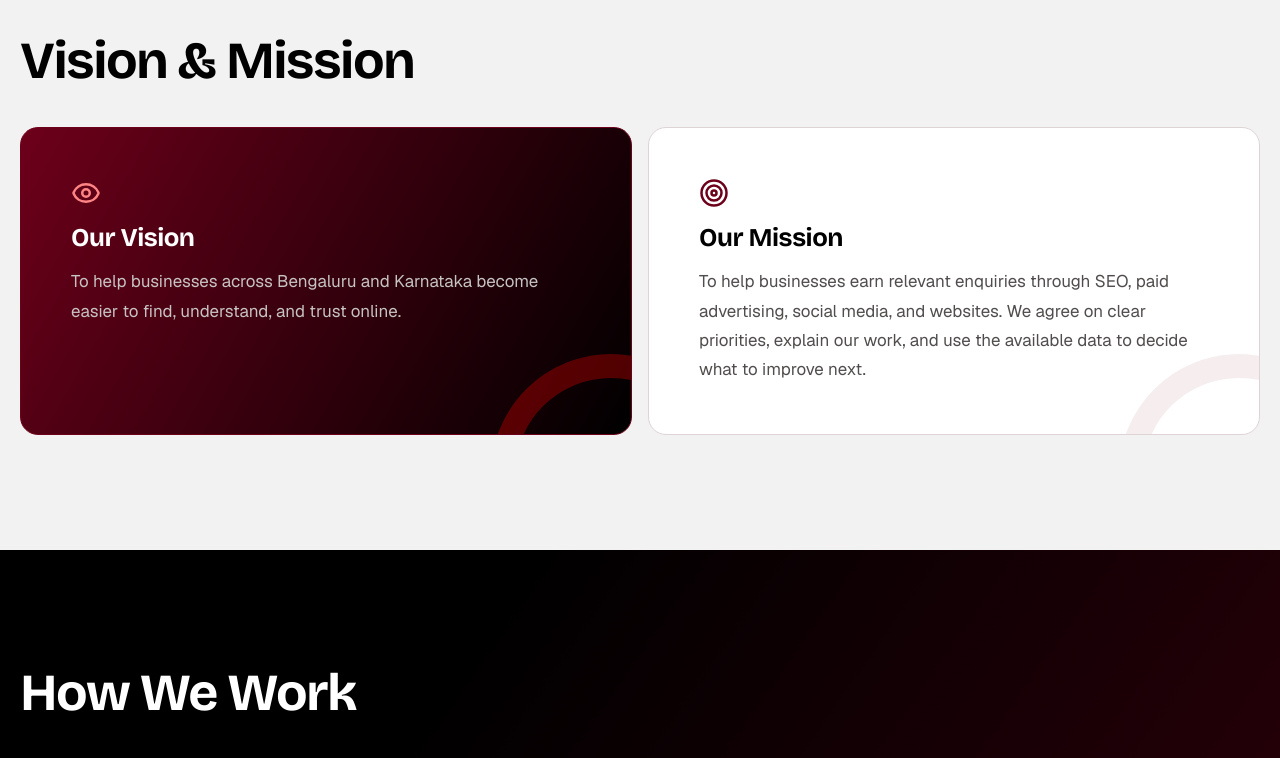
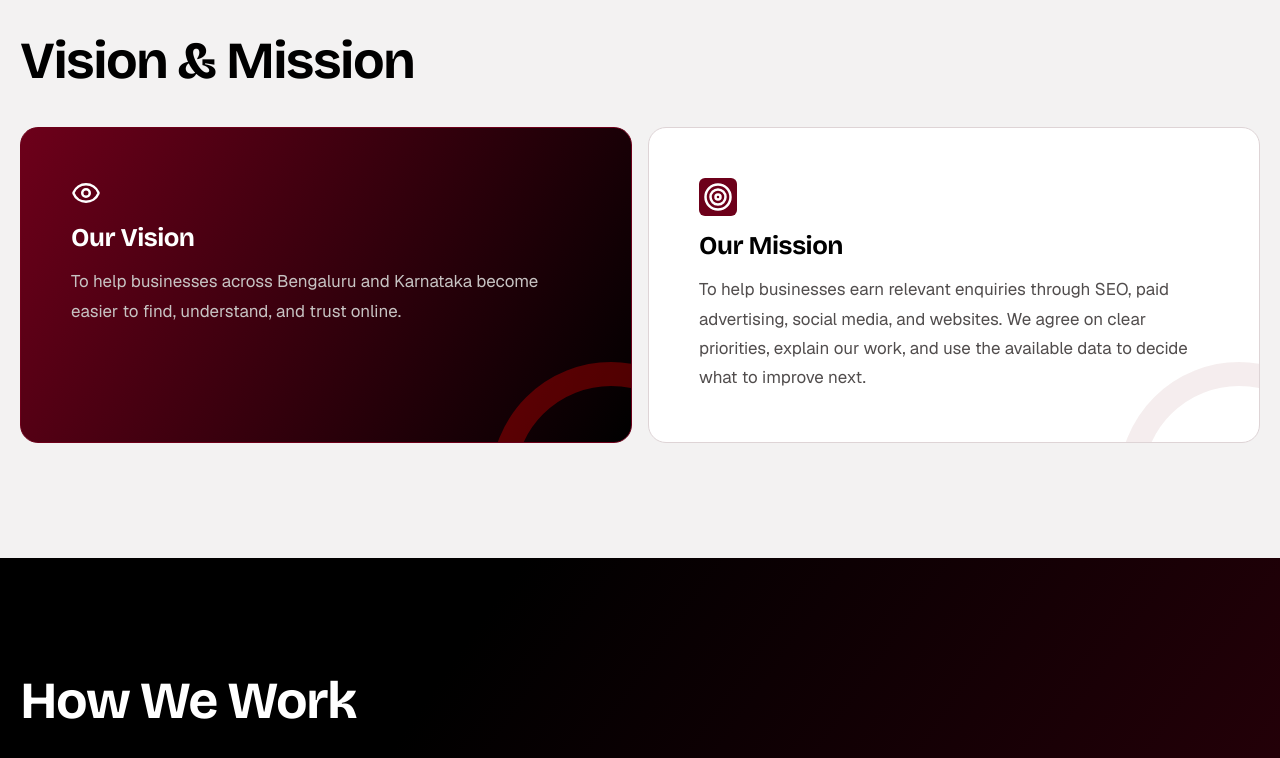
Before and after one commit to teammateshrsolutions/ortix-digital, a Next.js app: page /about in a window 1280 px wide. Shown: the part 1420-2178 px from the top of the page. Built offline with nearby package versions, Linux system fonts and the light colour scheme; no server answers.

Commit message:
Make interface icons white across the site

```diff
--- a/src/app/about/about.css
+++ b/src/app/about/about.css
@@ -75,12 +75,6 @@
 .about-principles svg {
   width: 30px;
   height: 30px;
-  color: var(--burgundy);
-}
-
-.about-purpose-card.dark svg,
-.about-principles svg {
-  color: #ff8585;
 }
 
 .about-work {
--- a/src/app/blog/blog-index.css
+++ b/src/app/blog/blog-index.css
@@ -130,7 +130,6 @@
   height: 44px;
   border-radius: 10px;
   background: var(--deep-gradient);
-  color: #ff8585;
 }
 
 .blog-note-icon svg {
--- a/src/app/blog/seo-audit-checklist-bangalore/article.css
+++ b/src/app/blog/seo-audit-checklist-bangalore/article.css
@@ -56,7 +56,6 @@
 }
 
 .blog-article-checklist svg {
-  color: var(--burgundy);
   flex: none;
 }
 
--- a/src/app/contact/contact.css
+++ b/src/app/contact/contact.css
@@ -24,7 +24,6 @@
   border-top: 1px solid #ffffff46;
 }
 
-.contact-page-location .location svg,
 .contact-page-location .text-link {
   color: #ff8585;
 }
@@ -74,7 +73,6 @@
 }
 
 .contact-steps svg {
-  color: var(--burgundy);
   margin-bottom: 18px;
 }
 
--- a/src/app/globals.css
+++ b/src/app/globals.css
@@ -20,6 +20,15 @@
 html { scroll-behavior: smooth; scroll-padding-top: 100px; }
 body { margin: 0; background: white; color: black; font-family: var(--font-geist), Arial, sans-serif; }
 button, summary { cursor: pointer; }
+svg[stroke="currentColor"] { color: white; }
+:is(.service-detail-card, .service-fit-panel, .service-example, .contact-steps,
+  .blog-article-checklist, .faq-list summary, .select-wrap,
+  .about-purpose-card:not(.dark)) svg[stroke="currentColor"] {
+  box-sizing: content-box;
+  padding: 4px;
+  border-radius: 6px;
+  background: var(--burgundy);
+}
 :focus-visible { outline: 2px solid currentColor; outline-offset: 4px; }
 ::selection { background: var(--burgundy); color: white; }
 .shell { width: min(calc(100% - 40px), 1280px); margin-inline: auto; }
@@ -84,7 +93,7 @@ h3 { font-size: clamp(1.25rem, 2vw, 1.65rem); letter-spacing: -.02em; }
 .cards { display: grid; grid-template-columns: repeat(3, minmax(0, 1fr)); gap: 16px; }
 .service-card { display: flex; flex-direction: column; align-items: start; border: 1px solid #ded9d9; border-radius: 20px; background: white; padding: clamp(22px, 3vw, 35px); transition: transform .2s, border-color .2s; }
 .service-card:hover { transform: translateY(-4px); border-color: var(--burgundy); }
-.service-icon { display: grid; place-items: center; width: 50px; height: 50px; border-radius: 12px; background: var(--paper); color: var(--burgundy); margin-bottom: 32px; }
+.service-icon { display: grid; place-items: center; width: 50px; height: 50px; border-radius: 12px; background: var(--burgundy); margin-bottom: 32px; }
 .service-card .copy { margin-block: 14px 16px; flex: 1; }
 .strengths { margin-top: 26px; display: grid; gap: 15px; }
 .strengths li { border-top: 1px solid #e1dcdc; padding-top: 14px; font-weight: 650; }
@@ -106,7 +115,7 @@ h3 { font-size: clamp(1.25rem, 2vw, 1.65rem); letter-spacing: -.02em; }
 .faq-list summary { display: flex; align-items: center; justify-content: space-between; gap: 16px; padding-block: 18px; font-weight: 700; list-style: none; }
 .faq-list summary::-webkit-details-marker { display: none; }
 .faq-list summary svg { flex: none; transition: transform .2s; }
-.faq-list details[open] svg { transform: rotate(180deg); }
+.faq-list details[open] summary svg { transform: rotate(180deg); }
 .faq-list details[open] .copy { animation: enter .18s ease both; }
 .faq-list .copy { padding-bottom: 18px; }
 .location { display: flex; align-items: center; gap: 10px; }
@@ -115,9 +124,9 @@ h3 { font-size: clamp(1.25rem, 2vw, 1.65rem); letter-spacing: -.02em; }
 .contact-form label { display: grid; align-content: start; gap: 6px; font-size: .9rem; font-weight: 650; }
 .contact-form input, .contact-form textarea, .contact-form select { width: 100%; border: 1px solid #a59e9e; border-radius: 5px; min-height: 46px; padding: 8px 10px; font-size: 1rem; font-weight: 400; background: white; }
 .contact-form textarea { min-height: 120px; resize: vertical; }
-.contact-form select { appearance: none; padding-right: 32px; }
+.contact-form select { appearance: none; padding-right: 38px; }
 .select-wrap { position: relative; }
-.select-wrap svg { position: absolute; right: 10px; top: 15px; pointer-events: none; }
+.select-wrap svg { position: absolute; right: 8px; top: 50%; translate: 0 -50%; pointer-events: none; }
 .form-wide { grid-column: 1 / -1; }
 .contact-form .button { justify-self: start; }
 .contact-form .button:disabled { opacity: .6; cursor: wait; }
--- a/src/app/services/[slug]/service-design.css
+++ b/src/app/services/[slug]/service-design.css
@@ -63,7 +63,6 @@
 .service-detail-card svg,
 .service-fit-panel svg,
 .service-example svg {
-  color: var(--burgundy);
   flex: none;
 }
 
@@ -189,7 +188,6 @@
   border: 1px solid #a92741;
   border-radius: 12px;
   background: var(--deep-gradient);
-  color: #ff8585;
 }
 
 .related-service-icon svg {
--- a/src/app/signal.css
+++ b/src/app/signal.css
@@ -242,10 +242,6 @@
   border-bottom: 1px solid var(--signal-rule);
 }
 
-.signal-strengths svg {
-  color: #ff6666;
-}
-
 .signal-strengths .copy {
   margin-top: 7px;
 }
```
